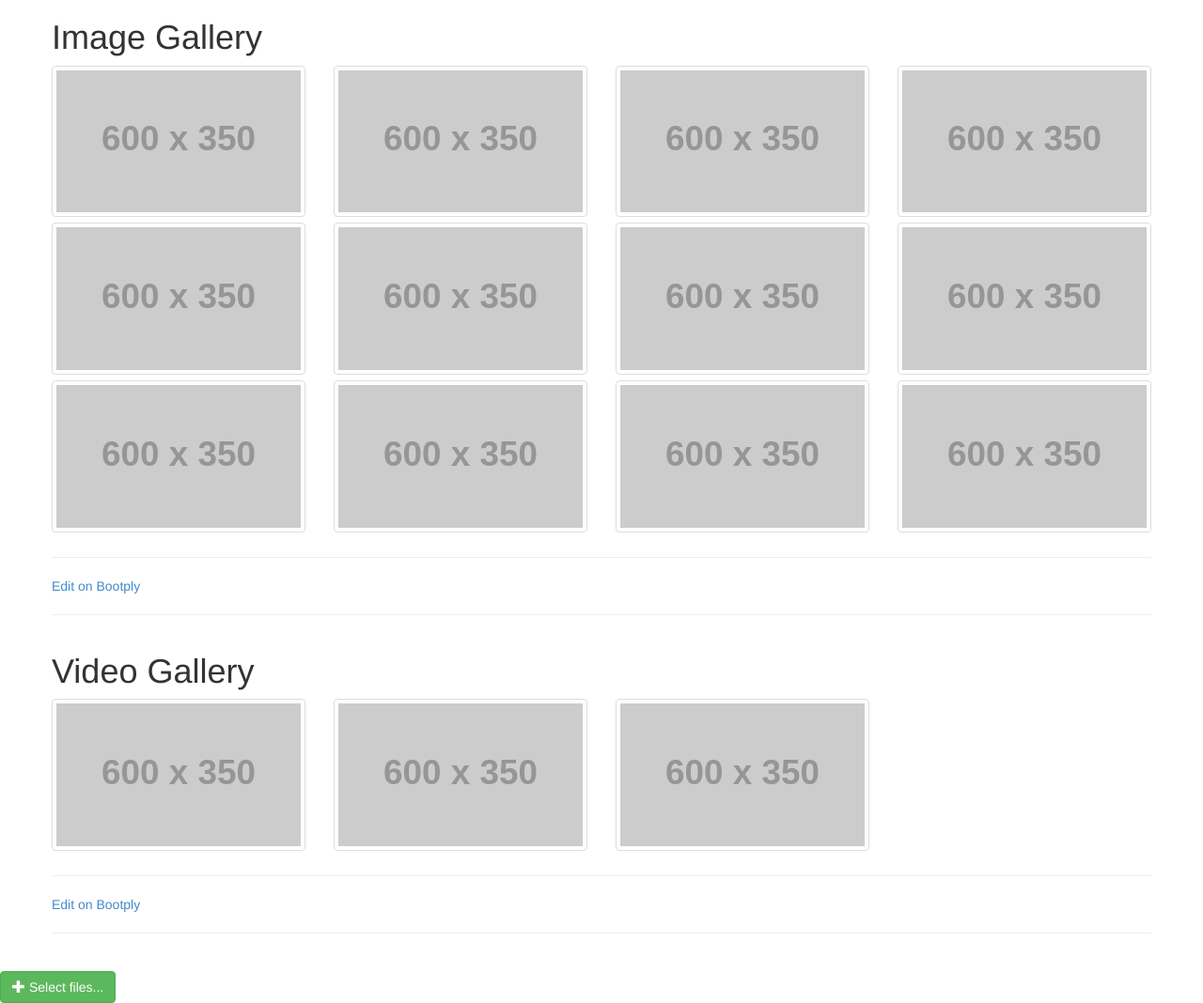
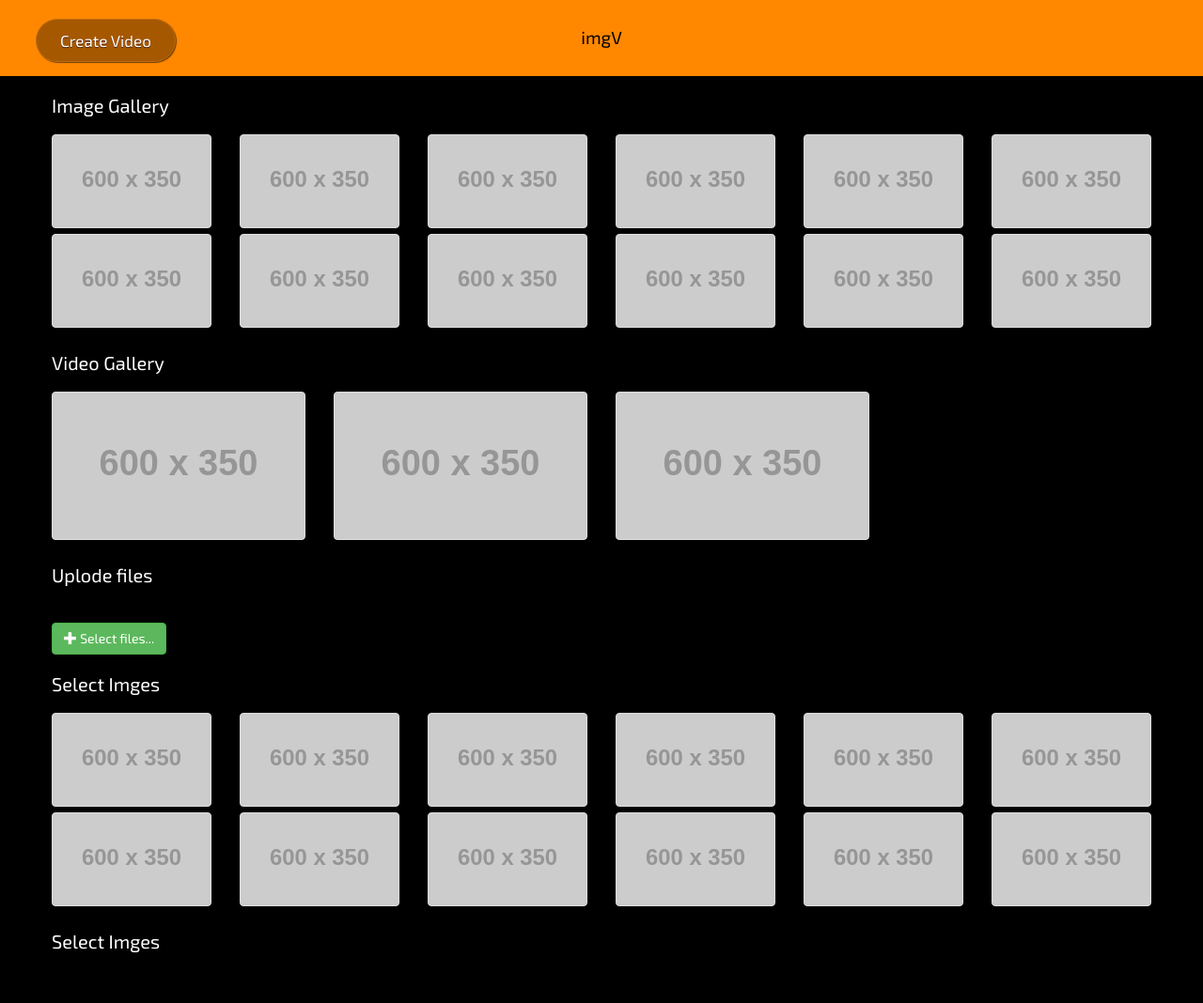
Before and after one commit to sarathsaleem/images-to-video, a website: page http/index.html in a window 1280 px wide. Shown: the whole page at 94% size. After the commit the page ends 1033 px from the top, so only its background shows below. Drawn offline with nearby package versions, Linux system fonts and the light colour scheme; placeholder pictures from the web are drawn by us.

Commit message:
Add theme

```diff
--- a/http/css/styles.css
+++ b/http/css/styles.css
@@ -6,3 +6,56 @@
   margin-top:10%;
   width:5%;
 }
+
+h1,h2,h3,h4,h5,body {
+    font-family: 'Exo 2', sans-serif;
+}
+
+body {
+    background: #000;
+    color: #fff;
+}
+
+header {
+    padding: 10px;
+    font-size: 12px;
+    background-color: rgb(255, 136, 0);
+}
+header h1 {
+    color: #000;
+    font-size: 19px;
+    text-align: center;
+}
+h1 {
+    font-size: 20px;
+    margin: 20px 0;
+}
+
+.thumbnail {
+    padding: 0px;
+}
+
+.myButton {
+  background-color: #A65800;
+  -moz-border-radius: 28px;
+  -webkit-border-radius: 28px;
+  border-radius: 28px;
+  border: 1px solid #BE6C0E;
+  display: inline-block;
+  cursor: pointer;
+  color: #ffffff;
+  font-size: 17px;
+  padding: 10px 25px;
+  text-decoration: none;
+  text-shadow: 0px 1px 0px #491C04;
+  box-shadow: 1px 1px 1px rgba(13, 13, 13, 0.59);
+}
+.myButton:hover {
+    background-color: #A65800;
+}
+
+.createVideo {
+  position: absolute;
+  top: 20px;
+  left: 38px;
+}
--- a/http/index.html
+++ b/http/index.html
@@ -3,40 +3,47 @@
     <head>
         <meta http-equiv="content-type" content="text/html; charset=UTF-8">
         <meta charset="utf-8">
-        <title>Bootstrap Gallery with Modal and Carousel</title>
+        <title>Create Videos on Fly</title>
         <meta name="generator" content="Bootply" />
         <meta name="viewport" content="width=device-width, initial-scale=1, maximum-scale=1">
+        <link href='http://fonts.googleapis.com/css?family=Exo+2:400,200' rel='stylesheet' type='text/css'>
         <link href="css/bootstrap.min.css" rel="stylesheet">
         <!--[if lt IE 9]>
             <script src="//html5shim.googlecode.com/svn/trunk/html5.js"></script>
         <![endif]-->
-        <link href="css/styles.css" rel="stylesheet">
+
         <!-- CSS to style the file input field as button and adjust the Bootstrap progress bars -->
         <link rel="stylesheet" href="css/jquery.fileupload.css">
+
+        <link href="css/styles.css" rel="stylesheet">
 
     </head>
     <body>
 
+    <header>
+        <h1>imgV</h1>
+        <div class="createVideo myButton">Create Video</div>
+    </header>
+
+
+<div id="pageView">
     <div class="container">
       <div class="row">
         <h1>Image Gallery</h1>
         <div class="row">
-          <div class="col-lg-3 col-sm-4 col-xs-6"><a title="Image 1" href="#"><img class="thumbnail img-responsive" src="//placehold.it/600x350"></a></div>
-          <div class="col-lg-3 col-sm-4 col-xs-6"><a title="Image 2" href="#"><img class="thumbnail img-responsive" src="//placehold.it/600x350/2255EE"></a></div>
-          <div class="col-lg-3 col-sm-4 col-xs-6"><a title="Image 3" href="#"><img class="thumbnail img-responsive" src="//placehold.it/600x350/449955/FFF"></a></div>
-          <div class="col-lg-3 col-sm-4 col-xs-6"><a title="Image 4" href="#"><img class="thumbnail img-responsive" src="//placehold.it/600x350/992233"></a></div>
-          <div class="col-lg-3 col-sm-4 col-xs-6"><a title="Image 5" href="#"><img class="thumbnail img-responsive" src="//placehold.it/600x350/2255EE"></a></div>
-          <div class="col-lg-3 col-sm-4 col-xs-6"><a title="Image 6" href="#"><img class="thumbnail img-responsive" src="//placehold.it/600x350/449955/FFF"></a></div>
-          <div class="col-lg-3 col-sm-4 col-xs-6"><a title="Image 8" href="#"><img class="thumbnail img-responsive" src="//placehold.it/600x350/777"></a></div>
-          <div class="col-lg-3 col-sm-4 col-xs-6"><a title="Image 9" href="#"><img class="thumbnail img-responsive" src="//placehold.it/600x350/992233"></a></div>
-          <div class="col-lg-3 col-sm-4 col-xs-6"><a title="Image 10" href="#"><img class="thumbnail img-responsive" src="//placehold.it/600x350/EEE"></a></div>
-          <div class="col-lg-3 col-sm-4 col-xs-6"><a title="Image 11" href="#"><img class="thumbnail img-responsive" src="//placehold.it/600x350/449955/FFF"></a></div>
-          <div class="col-lg-3 col-sm-4 col-xs-6"><a title="Image 12" href="#"><img class="thumbnail img-responsive" src="//placehold.it/600x350/DDD"></a></div>
-          <div class="col-lg-3 col-sm-4 col-xs-6"><a title="Image 13" href="#"><img class="thumbnail img-responsive" src="//placehold.it/600x350/992233"></a></div>
+          <div class="col-lg-2 col-sm-3 col-xs-6"><a title="Image 1" href="#"><img class="thumbnail img-responsive" src="//placehold.it/600x350"></a></div>
+          <div class="col-lg-2 col-sm-3 col-xs-6"><a title="Image 2" href="#"><img class="thumbnail img-responsive" src="//placehold.it/600x350/2255EE"></a></div>
+          <div class="col-lg-2 col-sm-3 col-xs-6"><a title="Image 3" href="#"><img class="thumbnail img-responsive" src="//placehold.it/600x350/449955/FFF"></a></div>
+          <div class="col-lg-2 col-sm-3 col-xs-6"><a title="Image 4" href="#"><img class="thumbnail img-responsive" src="//placehold.it/600x350/992233"></a></div>
+          <div class="col-lg-2 col-sm-3 col-xs-6"><a title="Image 5" href="#"><img class="thumbnail img-responsive" src="//placehold.it/600x350/2255EE"></a></div>
+          <div class="col-lg-2 col-sm-3 col-xs-6"><a title="Image 6" href="#"><img class="thumbnail img-responsive" src="//placehold.it/600x350/449955/FFF"></a></div>
+          <div class="col-lg-2 col-sm-3 col-xs-6"><a title="Image 8" href="#"><img class="thumbnail img-responsive" src="//placehold.it/600x350/777"></a></div>
+          <div class="col-lg-2 col-sm-3 col-xs-6"><a title="Image 9" href="#"><img class="thumbnail img-responsive" src="//placehold.it/600x350/992233"></a></div>
+          <div class="col-lg-2 col-sm-3 col-xs-6"><a title="Image 10" href="#"><img class="thumbnail img-responsive" src="//placehold.it/600x350/EEE"></a></div>
+          <div class="col-lg-2 col-sm-3 col-xs-6"><a title="Image 11" href="#"><img class="thumbnail img-responsive" src="//placehold.it/600x350/449955/FFF"></a></div>
+          <div class="col-lg-2 col-sm-3 col-xs-6"><a title="Image 12" href="#"><img class="thumbnail img-responsive" src="//placehold.it/600x350/DDD"></a></div>
+          <div class="col-lg-2 col-sm-3 col-xs-6"><a title="Image 13" href="#"><img class="thumbnail img-responsive" src="//placehold.it/600x350/992233"></a></div>
         </div>
-        <hr>
-        <a href="http://bootply.com/71401">Edit on Bootply</a>
-        <hr>
       </div>
     </div>
 
@@ -44,15 +51,16 @@
       <div class="row">
         <h1>Video Gallery</h1>
         <div class="row">
-          <div class="col-lg-3 col-sm-4 col-xs-6"><a title="Image 1" href="#"><img class="thumbnail img-responsive" src="//placehold.it/600x350"></a></div>
-          <div class="col-lg-3 col-sm-4 col-xs-6"><a title="Image 2" href="#"><img class="thumbnail img-responsive" src="//placehold.it/600x350/2255EE"></a></div>
-          <div class="col-lg-3 col-sm-4 col-xs-6"><a title="Image 3" href="#"><img class="thumbnail img-responsive" src="//placehold.it/600x350/449955/FFF"></a></div>
-             </div>
-        <hr>
-        <a href="http://bootply.com/71401">Edit on Bootply</a>
-        <hr>
+          <div class="col-lg-3 col-sm-3 col-xs-6"><a title="Image 1" href="#"><img class="thumbnail img-responsive" src="//placehold.it/600x350"></a></div>
+          <div class="col-lg-3 col-sm-3 col-xs-6"><a title="Image 2" href="#"><img class="thumbnail img-responsive" src="//placehold.it/600x350/2255EE"></a></div>
+          <div class="col-lg-3 col-sm-3 col-xs-6"><a title="Image 3" href="#"><img class="thumbnail img-responsive" src="//placehold.it/600x350/449955/FFF"></a></div>
         </div>
       </div>
+    </div>
+
+     <div class="container">
+      <div class="row">
+        <h1>Uplode files</h1>
         <br>
         <!-- The fileinput-button span is used to style the file input field as button -->
         <span class="btn btn-success fileinput-button">
@@ -63,7 +71,39 @@
         </span>
         <br>
 
+    </div>
+   </div>
+</div>
+<div id="pageEdit">
 
+
+     <div class="container">
+      <div class="row">
+        <h1>Select Imges</h1>
+        <div class="row selectImages">
+          <div class="col-lg-2 col-sm-3 col-xs-6"><a title="Image 1" href="#"><img class="thumbnail img-responsive" src="//placehold.it/600x350"></a></div>
+          <div class="col-lg-2 col-sm-3 col-xs-6"><a title="Image 2" href="#"><img class="thumbnail img-responsive" src="//placehold.it/600x350/2255EE"></a></div>
+          <div class="col-lg-2 col-sm-3 col-xs-6"><a title="Image 3" href="#"><img class="thumbnail img-responsive" src="//placehold.it/600x350/449955/FFF"></a></div>
+          <div class="col-lg-2 col-sm-3 col-xs-6"><a title="Image 4" href="#"><img class="thumbnail img-responsive" src="//placehold.it/600x350/992233"></a></div>
+          <div class="col-lg-2 col-sm-3 col-xs-6"><a title="Image 5" href="#"><img class="thumbnail img-responsive" src="//placehold.it/600x350/2255EE"></a></div>
+          <div class="col-lg-2 col-sm-3 col-xs-6"><a title="Image 6" href="#"><img class="thumbnail img-responsive" src="//placehold.it/600x350/449955/FFF"></a></div>
+          <div class="col-lg-2 col-sm-3 col-xs-6"><a title="Image 8" href="#"><img class="thumbnail img-responsive" src="//placehold.it/600x350/777"></a></div>
+          <div class="col-lg-2 col-sm-3 col-xs-6"><a title="Image 9" href="#"><img class="thumbnail img-responsive" src="//placehold.it/600x350/992233"></a></div>
+          <div class="col-lg-2 col-sm-3 col-xs-6"><a title="Image 10" href="#"><img class="thumbnail img-responsive" src="//placehold.it/600x350/EEE"></a></div>
+          <div class="col-lg-2 col-sm-3 col-xs-6"><a title="Image 11" href="#"><img class="thumbnail img-responsive" src="//placehold.it/600x350/449955/FFF"></a></div>
+          <div class="col-lg-2 col-sm-3 col-xs-6"><a title="Image 12" href="#"><img class="thumbnail img-responsive" src="//placehold.it/600x350/DDD"></a></div>
+          <div class="col-lg-2 col-sm-3 col-xs-6"><a title="Image 13" href="#"><img class="thumbnail img-responsive" src="//placehold.it/600x350/992233"></a></div>
+        </div>
+      </div>
+    </div>
+    <div class="container">
+        <div class="row">
+        <h1>Select Imges</h1>
+        <div class="row selectedImages"></div>
+
+    </div>
+
+</div>
 
     <!-- script references -->
         <script src="//ajax.googleapis.com/ajax/libs/jquery/2.0.2/jquery.min.js"></script>
--- a/http/js/scripts.js
+++ b/http/js/scripts.js
@@ -18,8 +18,6 @@ $(document).ready(function () {
             }
         }
     });
-
-
 
 
 
@@ -45,6 +43,25 @@ $(document).ready(function () {
         }).prop('disabled', !$.support.fileInput)
             .parent().addClass($.support.fileInput ? undefined : 'disabled');
 
+    intUI ();
 
 
 });
+
+
+function intUI () {
+
+    $(".createVideo").on('click', function () {
+        $('#pageView').fadeOut('slow');
+        $('#pageEdit').fadeIn('slow');
+        $(this).hide('slow');
+        $(".backToGallert").show('slow');
+    });
+
+     $(".backToGallert").on('click', function () {
+        $('#pageEdit').fadeOut('slow');
+        $('#pageView').fadeIn('slow');
+        $(this).hide('slow');
+        $(".createVideo").show('slow');
+    });
+}
```
Also changed, not shown: http/css/style.css (deleted). Lines whose indentation alone changed are shown as unchanged.
